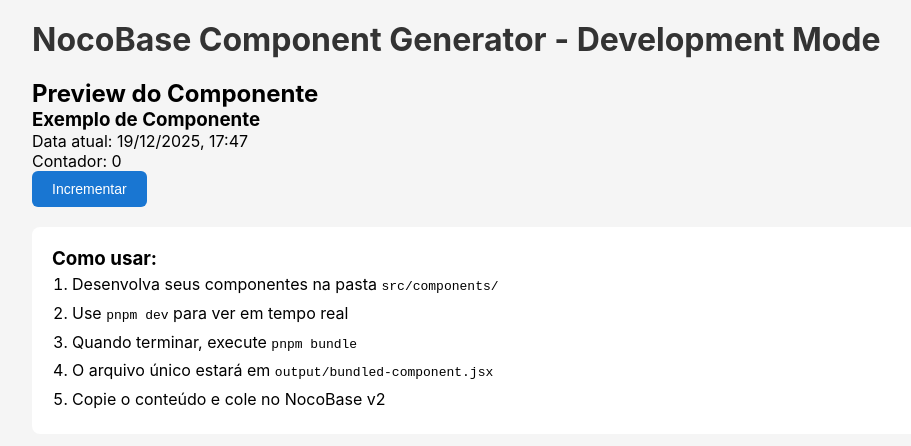
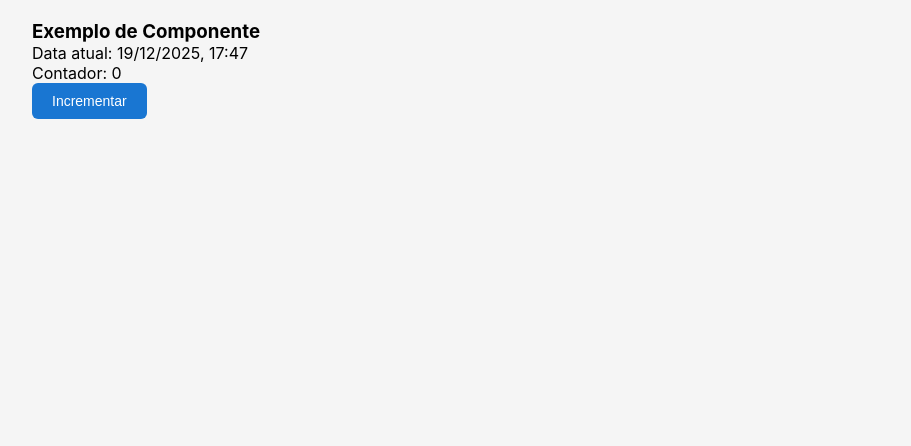
Before and after one commit to gugacarbo/nocobase-component-generator, a React (Vite) app: page / in a window 1280 px wide. Shown: the top 446 px of the page, without its empty margins (8-919 px from the left). Built offline with nearby package versions, Linux system fonts and the light colour scheme.

Commit message:
FileNames

```diff
--- a/src/App.tsx
+++ b/src/App.tsx
@@ -1,27 +1,7 @@
-import MyComponent from './components/MyComponent'
+import MyComponent from "./components/MyComponent";
 
 function App() {
-  return (
-    <div>
-      <h1>NocoBase Component Generator - Development Mode</h1>
-
-      <div className="component-preview">
-        <h2>Preview do Componente</h2>
-        <MyComponent />
-      </div>
-
-      <div style={{ background: 'white', padding: '20px', borderRadius: '8px', marginTop: '20px' }}>
-        <h3>Como usar:</h3>
-        <ol style={{ paddingLeft: '20px', lineHeight: '1.8' }}>
-          <li>Desenvolva seus componentes na pasta <code>src/components/</code></li>
-          <li>Use <code>pnpm dev</code> para ver em tempo real</li>
-          <li>Quando terminar, execute <code>pnpm bundle</code></li>
-          <li>O arquivo único estará em <code>output/bundled-component.jsx</code></li>
-          <li>Copie o conteúdo e cole no NocoBase v2</li>
-        </ol>
-      </div>
-    </div>
-  )
+	return <MyComponent />;
 }
 
-export default App
+export default App;
--- a/src/components/MyComponent.tsx
+++ b/src/components/MyComponent.tsx
@@ -1,6 +1,6 @@
-import React, {useState} from "react";
-import {formatDate} from "../utils/dateUtils";
-import {Button} from "./ui/Button";
+import React, { useState } from "react";
+import { formatDate } from "../utils/dateUtils";
+import { Button } from "./ui/Button";
 
 interface MyComponentProps {
 	title?: string;
```
Also changed, not shown: src/bundler/SimpleBundler.ts (+40 -9 lines).
